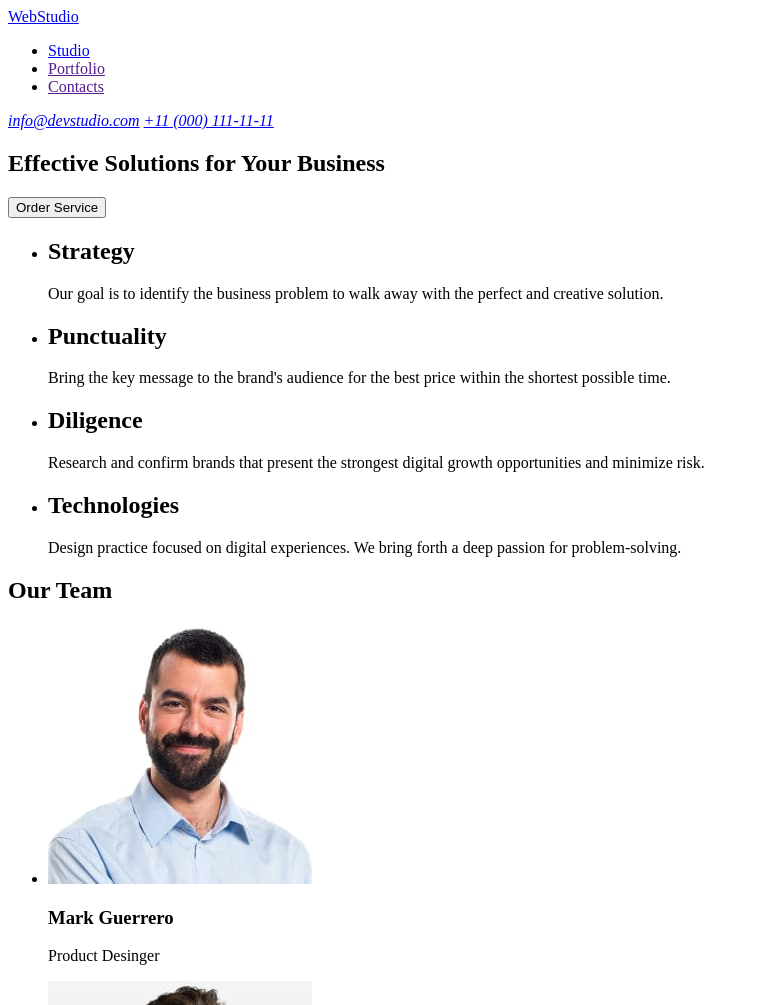
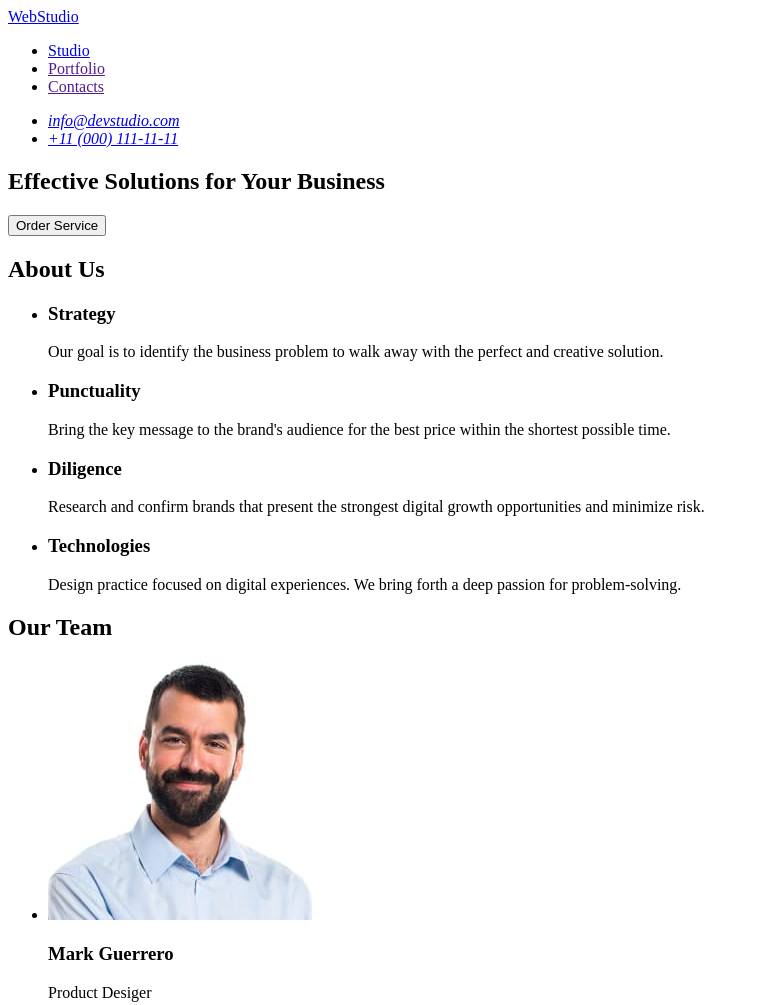
Before and after one commit to Serhii-Kvach/goit-markup-hw-04, a plain HTML site: page index.html in a window 1280 px wide. Shown: the top 1005 px of the page, without its empty margins (0-759 px from the left). Drawn offline with Linux system fonts and the light colour scheme.

Commit message:
edit html6

```diff
--- a/index.html
+++ b/index.html
@@ -1,8 +1,8 @@
 <!DOCTYPE html>
 <html lang="en">
   <head>
-    <meta charset="UTF-8" >
-    <meta name="viewport" content="width=device-width, initial-scale=1.0" >
+    <meta charset="UTF-8" />
+    <meta name="viewport" content="width=device-width, initial-scale=1.0" />
     <title>WebStudio</title>
   </head>
   <body>
@@ -16,8 +16,14 @@
         </ul>
       </nav>
       <address>
-        <a href="mailto:info@devstudio.com">info@devstudio.com</a>
-        <a href="tel:+110001111111">+11 (000) 111-11-11</a>
+        <ul>
+          <li>
+            <a href="mailto:info@devstudio.com">info@devstudio.com</a>
+          </li>
+          <li>
+            <a href="tel:+110001111111">+11 (000) 111-11-11</a>
+          </li>
+        </ul>
       </address>
     </header>
     <main>
@@ -27,30 +33,31 @@
       </section>
 
       <section>
+        <h2>About Us</h2>
         <ul>
           <li>
-            <h2>Strategy</h2>
+            <h3>Strategy</h3>
             <p>
               Our goal is to identify the business problem to walk away with the
               perfect and creative solution.
             </p>
           </li>
           <li>
-            <h2>Punctuality</h2>
+            <h3>Punctuality</h3>
             <p>
               Bring the key message to the brand's audience for the best price
               within the shortest possible time.
             </p>
           </li>
           <li>
-            <h2>Diligence</h2>
+            <h3>Diligence</h3>
             <p>
               Research and confirm brands that present the strongest digital
               growth opportunities and minimize risk.
             </p>
           </li>
           <li>
-            <h2>Technologies</h2>
+            <h3>Technologies</h3>
             <p>
               Design practice focused on digital experiences. We bring forth a
               deep passion for problem-solving.
@@ -68,9 +75,9 @@
               width="264"
               height="260"
               alt="Mark Guerrero"
-            >
+            />
             <h3>Mark Guerrero</h3>
-            <p>Product Desinger</p>
+            <p>Product Desiger</p>
           </li>
           <li>
             <img
@@ -78,7 +85,7 @@
               width="264"
               height="260"
               alt="Tom Ford"
-            >
+            />
             <h3>Tom Ford</h3>
             <p>Frontend Developer</p>
           </li>
@@ -88,7 +95,7 @@
               width="264"
               height="260"
               alt="Camila Garcia"
-            >
+            />
             <h3>Camila Garcia</h3>
             <p>Marketing</p>
           </li>
@@ -98,9 +105,9 @@
               width="264"
               height="260"
               alt="Daniel Wilson"
-            >
+            />
             <h3>Daniel Wilson</h3>
-            <p>UI Desinger</p>
+            <p>UI Desiger</p>
           </li>
         </ul>
       </section>
```
